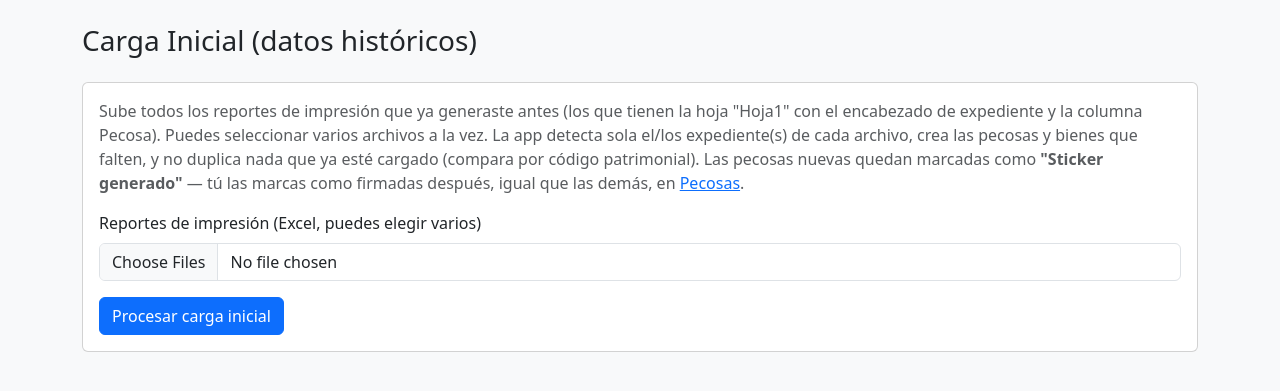
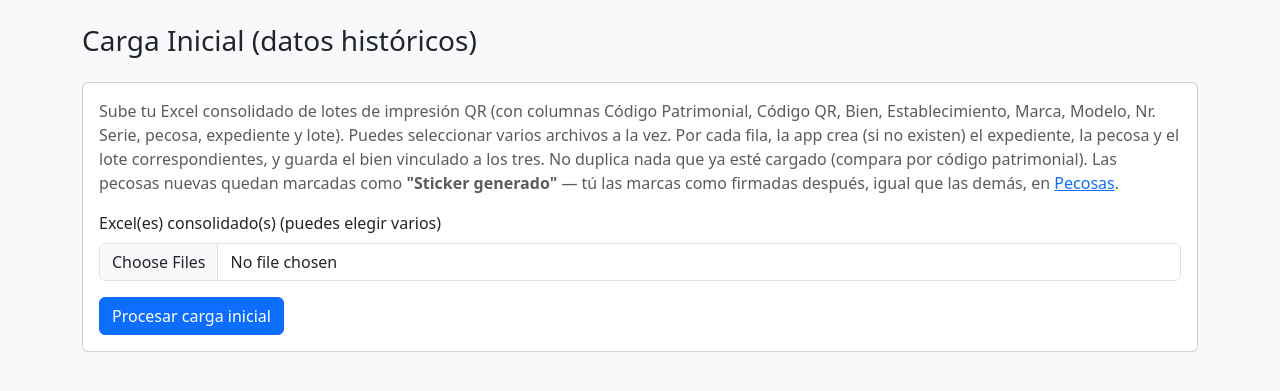
Before and after one commit to intkvn/siga-onevision-app2, a FastAPI app: page /carga-inicial in a window 1280 px wide. Shown: the part 56-447 px from the top of the page. Run offline with FastAPI, Linux system fonts and the light colour scheme; the visitor is signed in with stand-in values (Sample User, id 1); parts of the project's set-up code (start-up, migrations or seed data) failed here and were passed over.

Commit message:
Up inicial

```diff
--- a/app/templates/carga_inicial.html
+++ b/app/templates/carga_inicial.html
@@ -6,16 +6,17 @@
 <div class="card mb-4">
     <div class="card-body">
         <p class="text-muted">
-            Sube todos los reportes de impresión que ya generaste antes (los que tienen la hoja "Hoja1"
-            con el encabezado de expediente y la columna Pecosa). Puedes seleccionar varios archivos a la vez.
-            La app detecta sola el/los expediente(s) de cada archivo, crea las pecosas y bienes que falten,
-            y no duplica nada que ya esté cargado (compara por código patrimonial).
-            Las pecosas nuevas quedan marcadas como <strong>"Sticker generado"</strong> — tú las marcas
-            como firmadas después, igual que las demás, en <a href="/pecosas">Pecosas</a>.
+            Sube tu Excel consolidado de lotes de impresión QR (con columnas Código Patrimonial, Código QR,
+            Bien, Establecimiento, Marca, Modelo, Nr. Serie, pecosa, expediente y lote). Puedes seleccionar
+            varios archivos a la vez. Por cada fila, la app crea (si no existen) el expediente, la pecosa y
+            el lote correspondientes, y guarda el bien vinculado a los tres. No duplica nada que ya esté
+            cargado (compara por código patrimonial). Las pecosas nuevas quedan marcadas como
+            <strong>"Sticker generado"</strong> — tú las marcas como firmadas después, igual que las demás,
+            en <a href="/pecosas">Pecosas</a>.
         </p>
         <form method="post" action="/carga-inicial/procesar" enctype="multipart/form-data">
             <div class="mb-3">
-                <label class="form-label">Reportes de impresión (Excel, puedes elegir varios)</label>
+                <label class="form-label">Excel(es) consolidado(s) (puedes elegir varios)</label>
                 <input type="file" name="archivos" class="form-control" multiple required>
             </div>
             <button type="submit" class="btn btn-primary">Procesar carga inicial</button>
@@ -25,7 +26,8 @@
 
 {% if resultado %}
 <div class="alert alert-success">
-    Total: {{ resultado.total_pecosas_nuevas }} pecosa(s) nueva(s), {{ resultado.total_bienes_nuevos }} bien(es) nuevo(s) creado(s),
+    Total: {{ resultado.total_lotes_creados }} lote(s) creado(s), {{ resultado.total_pecosas_nuevas }} pecosa(s) nueva(s),
+    {{ resultado.total_bienes_nuevos }} bien(es) nuevo(s) creado(s),
     {{ resultado.total_bienes_omitidos }} bien(es) omitido(s) por ya estar cargado(s) antes.
 </div>
 
@@ -38,7 +40,7 @@
 {% endif %}
 
 <table class="table table-sm bg-white">
-    <thead><tr><th>Archivo</th><th>Expediente detectado</th><th>Pecosas nuevas</th><th>Bienes nuevos</th><th>Bienes omitidos</th></tr></thead>
+    <thead><tr><th>Archivo</th><th>Lotes creados</th><th>Pecosas nuevas</th><th>Bienes nuevos</th><th>Bienes omitidos</th></tr></thead>
     <tbody>
     {% for r in resultado.archivos %}
         <tr class="{{ 'table-danger' if r.error else '' }}">
@@ -46,7 +48,7 @@
             {% if r.error %}
                 <td colspan="4">Error: {{ r.error }}</td>
             {% else %}
-                <td>{{ r.expediente }}</td>
+                <td>{{ r.lotes_creados }}</td>
                 <td>{{ r.pecosas_nuevas }}</td>
                 <td>{{ r.bienes_nuevos }}</td>
                 <td>{{ r.bienes_omitidos }}</td>
```
